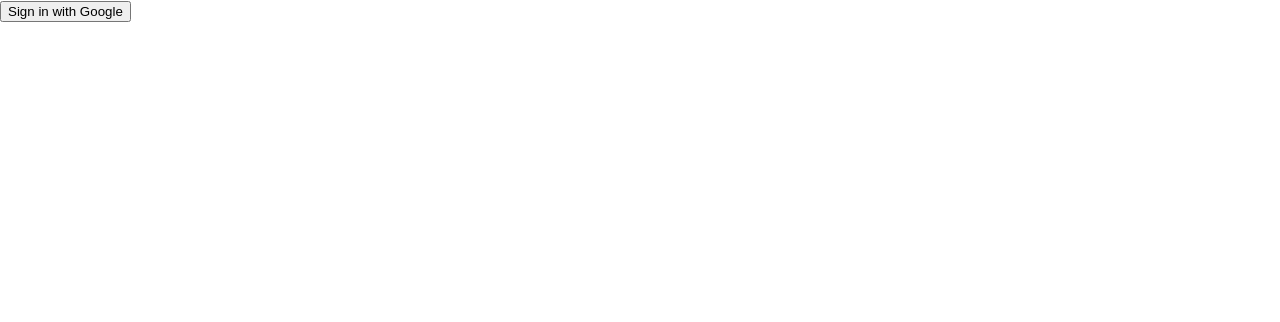
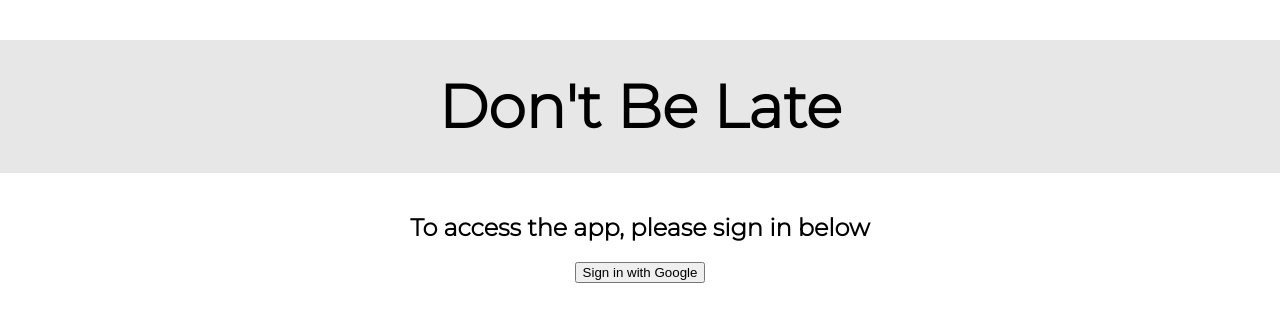
Before and after one commit to itsyefan/DontBeLate, a React (Create React App) app in the folder frontend/: page /register in a window 1280 px wide. Shown: the top 322 px of the page. Built offline with nearby package versions, Linux system fonts and the light colour scheme; no server answers.

Commit message:
Added basic styling

```diff
--- a/frontend/src/App.css
+++ b/frontend/src/App.css
@@ -4,15 +4,12 @@
   height: 100vh;
   display: flex;
   flex-direction: column;
-  align-items: center;
-  background-color: #61dafb;
-  font-family: "Akaya Telivigala";
+  font-family: 'Montserrat', sans-serif;
 }
 
-.heading {
-  font-size: 50px;
-  color: white;
-  margin: 30px 0;
-  z-index: 1;
-  text-align: center;
+.authPage {
+  text-align: Center;
+  width: 100vw;
+  height: 100vh;
+  font-family: 'Montserrat', sans-serif;
 }
--- a/frontend/src/components/AuthRoute.tsx
+++ b/frontend/src/components/AuthRoute.tsx
@@ -12,18 +12,18 @@ export const AuthRoute: React.FC<authProperties> = props => {
     const [loading, setLoading]= useState(false);
 
     useEffect(() => {
-        AuthCheck();
+        const AuthCheck = onAuthStateChanged(auth, (user) => {
+            if (user) {
+                setLoading(false);
+            } else {
+                console.log('Please log in');
+                navigate('/register');
+            }
+        });
+
         return () => AuthCheck();
     }, [auth]);
 
-    const AuthCheck = onAuthStateChanged(auth, (user) => {
-        if (user) {
-            setLoading(false);
-        } else {
-            console.log('Please log in');
-            navigate('/register');
-        }
-    });
 
     if (loading){
         return(
--- /dev/null
+++ b/frontend/src/components/Hero.tsx
@@ -0,0 +1,12 @@
+import React from 'react'
+import "./style.css";
+
+export const Hero = () => {
+  return (
+      <div>
+          <link href="https://fonts.googleapis.com/css2?family=Montserrat:wght@300&display=swap" rel="stylesheet"></link>
+        <h1 className="heroHeading">Don't Be Late</h1>
+      </div>
+
+  )
+}
--- a/frontend/src/components/InputField.tsx
+++ b/frontend/src/components/InputField.tsx
@@ -11,10 +11,13 @@ interface lookupProperties {
   getTrafficTime: (e: React.FormEvent) => void;
 }
 
-const InputField: React.FC<lookupProperties> = ({source, setSource, destination, setDestination, time, setTime, getTrafficTime}) => {
+const InputField: React.FC<lookupProperties> = ({ source, setSource, destination, setDestination, time, setTime, getTrafficTime }) => {
 
   return (
-    //Fields for address and time input
+
+    <div>
+      <link href="https://fonts.googleapis.com/css2?family=Montserrat:wght@300&display=swap" rel="stylesheet"></link>
+
       <form data-testid="field-container" className="input" onSubmit={getTrafficTime}>
         <input type="text"
           placeholder="Enter a source"
@@ -53,7 +56,7 @@ const InputField: React.FC<lookupProperties> = ({source, setSource, destination,
         </button>
 
       </form>
-
+    </div>
   )
 }
 
--- a/frontend/src/components/LeaveTimeDisplay.tsx
+++ b/frontend/src/components/LeaveTimeDisplay.tsx
@@ -1,4 +1,5 @@
 import React from 'react'
+import "./style.css";
 
 interface displayProperties {
     time: string;
@@ -7,10 +8,10 @@ interface displayProperties {
 
 const LeaveTimeDisplay: React.FC<displayProperties> = ({time, trafficTime}) => {
   return (
-    <div>
+    <p className='timeDescription'>
         {console.log(trafficTime)}
         {trafficTime === "" ? "" :calcLeaveTime(time, trafficTime)}
-    </div>
+    </p>
   )
 }
 
@@ -38,7 +39,9 @@ let amOrPm = (minutes: number): string => {
     : convertMinutes;
 
   return suffix === "pm"
-    ? (convertHours % 12) + ":" + finalMinutes + " " + suffix
+    ? convertHours === 12
+      ? (convertHours) + ":" + finalMinutes + " " + suffix
+      : (convertHours % 12) + ":" + finalMinutes + " " + suffix
     : convertHours + ":" + finalMinutes + " " + suffix;
 }
 
--- a/frontend/src/components/style.css
+++ b/frontend/src/components/style.css
@@ -1,16 +1,16 @@
 .input {
-    display: flex;
     position: relative;
-    align-items: center;
+
 }
 
 .inputBox {
-    width: 100%;
-    border-radius: 20px;
+    width: 400px;
     padding: 20px 20px;
     font-size: 25px;
-    border: none;
     transition: 0.2s;
+    margin: auto;
+    display: block;
+    font-family: 'Montserrat', sans-serif;
 }
 
 .submitButton {
@@ -20,6 +20,7 @@
     border-color: green;
     background-color: green;
     transition-duration: 0.5s;
+    font-family: 'Montserrat', sans-serif;
 }
 
 .submitButton:hover {
@@ -27,3 +28,18 @@
     background-color: white;
     color: black;
 }
+
+.heroHeading {
+    font-size: 60px;
+    text-align: center;
+    background-color: #e7e7e7;
+    width: 100%;
+    padding: 30px 0px 30px 0px;
+    font-family: 'Montserrat', sans-serif;
+}
+
+.timeDescription {
+    font-family: 'Montserrat', sans-serif;
+    text-align: center;
+    font-size: 20px;
+}
--- a/frontend/src/pages/AuthPage.tsx
+++ b/frontend/src/pages/AuthPage.tsx
@@ -6,6 +6,8 @@ import {
     signInWithPopup,
 } from "firebase/auth";
 import { useNavigate } from "react-router-dom";
+import { Hero } from "../components/Hero";
+import '../App.css';
 
 function AuthPage() {
     const auth = getAuth();
@@ -27,7 +29,12 @@ function AuthPage() {
     }
 
     return (
-        <button onClick={() => signInWithGoogle()} disabled={authing}>Sign in with Google</button>
+        <div className="authPage">
+            <Hero />
+            <h2>To access the app, please sign in below</h2>
+            <button onClick={() => signInWithGoogle()} disabled={authing}>Sign in with Google</button>
+        </div>
+
     );
 }
 
--- a/frontend/src/pages/CalculationPage.tsx
+++ b/frontend/src/pages/CalculationPage.tsx
@@ -4,6 +4,7 @@ import LeaveTimeDisplay from '../components/LeaveTimeDisplay';
 import { useJsApiLoader } from "@react-google-maps/api";
 import '../App.css';
 import { getAuth, signOut } from 'firebase/auth';
+import { Hero } from '../components/Hero';
 
 function CalculationPage() {
     const auth = getAuth();
@@ -63,12 +64,11 @@ function CalculationPage() {
 
     return (
         <div className="calcPage">
-            <link href="https://fonts.googleapis.com/css2?family=Akaya+Telivigala&display=swap" rel="stylesheet"></link>
-
-            <span className="heading">Don't Be Late</span>
+            <button onClick={() => signOut(auth)}>Sign Out</button>
+            <Hero />
             <InputField source={source} setSource={setSource} destination={destination} setDestination={setDestination} time={time} setTime={setTime} getTrafficTime={getTrafficTime}></InputField>
             <LeaveTimeDisplay time={time} trafficTime={trafficTime} />
-            <button onClick={() => signOut(auth)}>Sign Out</button>
+
         </div>
 
     );
```
Lines whose indentation alone changed are shown as unchanged.
